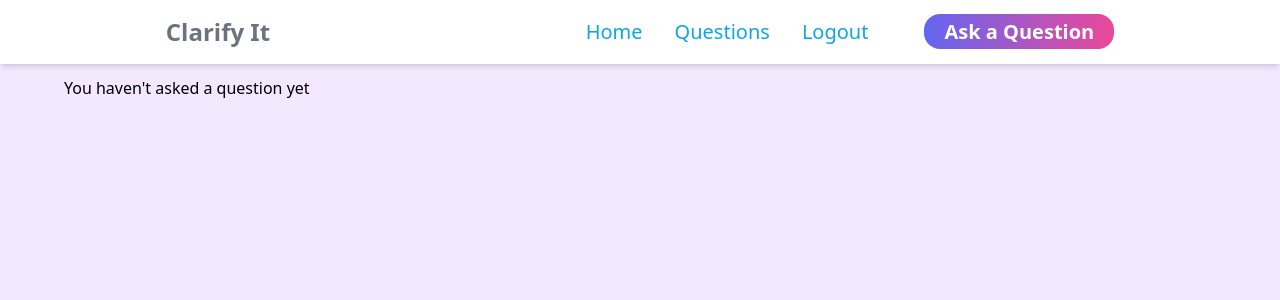
After one commit to Karthikeyantestpress/sample-, a Django app: page /clarifyit/question/ in a window 1280 px wide. The commit adds this page. Shown: the top 300 px of the page. Run offline with Django 4.2, Linux system fonts and the light colour scheme; the visitor is signed in with stand-in values (Sample User, id 1); data that the repository does not hold is empty; style sheets or scripts are compiled from the project's sources.

Commit message:
question list view

```diff
--- /dev/null
+++ b/mysite/clarifyit/templates/clarifyit/question_list.html
@@ -0,0 +1,11 @@
+{% extends "index.html" %}
+
+{% block content %}
+ <div class="module py-3 px-16">
+    {% for question in object_list %}
+            <p>{{ question.title }}</p>
+    {% empty %}
+      <p>You haven't asked a question yet</p>
+    {% endfor %}
+  </div>
+{% endblock %}
--- a/mysite/clarifyit/templates/index.html
+++ b/mysite/clarifyit/templates/index.html
@@ -22,7 +22,7 @@
             <a href="{% url "home" %}" class="hover:text-sky-600 text-sky-500 text-xl font[Poppins]">Home</a>
           </li>
         <li class="mx-4 my-4 md:my-0">
-          <a href="#" class="hover:text-sky-600 text-sky-500 text-xl font[Poppins]">Questions</a>
+          <a href="{% url "questions-list" %}" class="hover:text-sky-600 text-sky-500 text-xl font[Poppins]">Questions</a>
         </li>
         <li class="mx-4 my-4 md:my-0">
             <a href="{% url "logout" %}" class="hover:text-sky-600 text-sky-500 text-xl font[Poppins]">Logout</a>
--- a/mysite/clarifyit/urls.py
+++ b/mysite/clarifyit/urls.py
@@ -3,5 +3,6 @@ from . import views
 
 urlpatterns = [
     path("", views.home, name="home"),
+    path("question/", views.QuestionListView.as_view(), name="questions-list"),
     path("", include("django.contrib.auth.urls")),
 ]
--- a/mysite/clarifyit/views.py
+++ b/mysite/clarifyit/views.py
@@ -1,5 +1,8 @@
 from django.shortcuts import render
 from django.contrib.auth.decorators import login_required
+from .models import Question
+from django.views.generic.list import ListView
+from django.contrib.auth.mixins import LoginRequiredMixin
 
 
 def default_page(request):
@@ -9,3 +12,8 @@ def default_page(request):
 @login_required
 def home(request):
     return render(request, "clarifyit/home.html")
+
+
+class QuestionListView(LoginRequiredMixin, ListView):
+    model = Question
+    template_name = "clarifyit/question_list.html"
```
